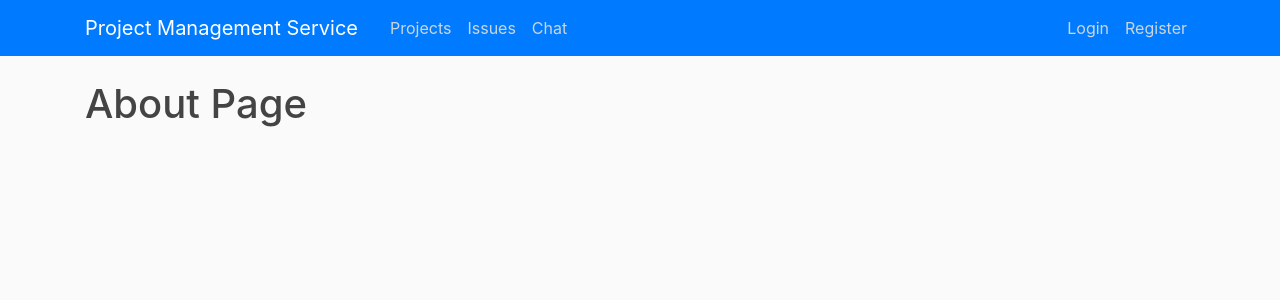
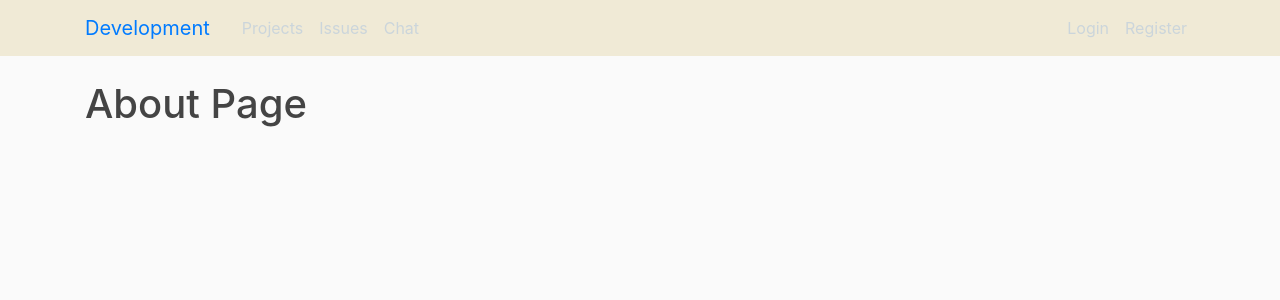
Before and after one commit to matttse/projectmanagementservice, a Flask app: page /about in a window 1280 px wide. Shown: the top 300 px of the page. Run offline with Flask 2, Linux system fonts and the light colour scheme; some libraries are stand-ins or nearby versions.

Commit message:
updated color schema for dev/prod

```diff
--- a/service_application_package/templates/layout.html
+++ b/service_application_package/templates/layout.html
@@ -18,9 +18,9 @@
 </head>
 <body class="body">
     <header class="site-header">
-      <nav class="navbar fixed-top navbar-expand-lg navbar-dark bg-primary fixed-top">
+      <nav id="layout_navbar" class="navbar fixed-top navbar-expand-lg">
         <div class="container">
-          <a class="navbar-brand mr-4" href="/">Project Management Service</a>
+          <a id="home_title" class="navbar-brand mr-4" href="/">Project Management Service</a>
           <button class="navbar-toggler" type="button" data-toggle="collapse" data-target="#navbarToggle" aria-controls="navbarToggle" aria-expanded="false" aria-label="Toggle navigation">
             <span class="navbar-toggler-icon"></span>
           </button>
@@ -66,5 +66,16 @@
     <script src="https://code.jquery.com/jquery-3.2.1.slim.min.js" integrity="sha384-KJ3o2DKtIkvYIK3UENzmM7KCkRr/rE9/Qpg6aAZGJwFDMVNA/GpGFF93hXpG5KkN" crossorigin="anonymous"></script>
     <script src="https://cdnjs.cloudflare.com/ajax/libs/popper.js/1.12.9/umd/popper.min.js" integrity="sha384-ApNbgh9B+Y1QKtv3Rn7W3mgPxhU9K/ScQsAP7hUibX39j7fakFPskvXusvfa0b4Q" crossorigin="anonymous"></script>
     <script src="https://maxcdn.bootstrapcdn.com/bootstrap/4.0.0/js/bootstrap.min.js" integrity="sha384-JZR6Spejh4U02d8jOt6vLEHfe/JQGiRRSQQxSfFWpi1MquVdAyjUar5+76PVCmYl" crossorigin="anonymous"></script>
+    <script type="text/JavaScript">
+      var hostName = window.location.hostname;
+      if (hostName.indexOf("dev") > -1 || hostName.indexOf("localhost") > -1) {
+          document.getElementById("layout_navbar").style = "background-color: #F0EAD6;";
+          document.getElementById("home_title").innerText = "Development";
+          console.log('development');
+      } else  {
+          document.getElementById("layout_navbar").style = "background-color: #3C3C3C;";
+          document.getElementById("home_title").innerText = "Project Management Service"
+      }
+    </script>
 </body>
 </html>
```
